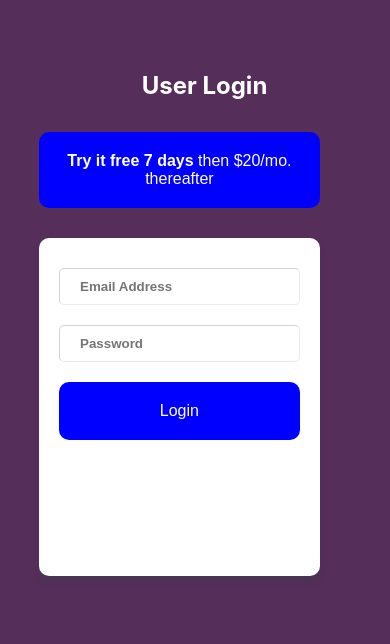
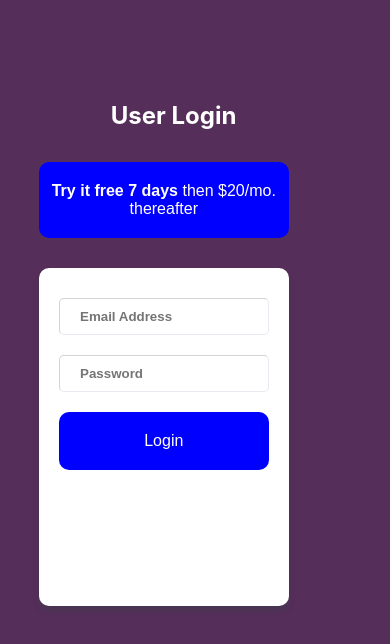
Before and after one commit to oyesolaibrahim/Quiz-App, a React (Create React App) app in the folder client/: page /user/login in a window 390 px wide. Shown: the top 644 px of the page. Built offline with nearby package versions, Linux system fonts and the light colour scheme.

Commit message:
cors installed

```diff
--- a/client/src/App.scss
+++ b/client/src/App.scss
@@ -35,7 +35,13 @@ h2 {
   margin-top: 30px;
   margin-right: 20px;
 }
-
+.form-header {
+  display: block;
+  margin: auto 5%;
+}
+#option-container {
+  margin-right: 50px;
+}
 .options, .options2 {
   border-radius: 10px;
   background-color: #7f3f88;
@@ -112,11 +118,10 @@ width: 150%;
   text-align: center;
 }
 .login-form {
-  margin-left: 30%;
+  margin: auto 20%;
 }
 .form-body {
   margin-top: -95px;
-  margin-left: 30%;
 }
 .form-container {
   border-style:hidden;
@@ -124,6 +129,7 @@ width: 150%;
   border-radius:10px;
   padding:30px;
   width:80%;
+  margin: auto 0px;
   height:50%;
   box-shadow: 0px 5px 5px hsla(249, 10%, 26%, 0.5);
 
@@ -345,7 +351,13 @@ input {
 .welcome-div {
   margin-top: 20px;
 }
-
+.login-form {
+  margin: 70px 10%;
+}
+.admin-singup {
+  display: inline-block;
+  margin-left: 30%;
+}
  @media screen and (max-width:740px) {
 
  .result-body {
@@ -380,6 +392,10 @@ input {
 div.options, div button {
   width: 80%;
 }
+ }
+ .admin-singup {
+   display: inline-block;
+   margin-left: 25%;
  }
  @media screen and (max-width:600px) {
   .landing-page {
@@ -525,6 +541,10 @@ div.options, div button {
   max-width: 130px;
 }
  }
+ .admin-singup {
+   display: inline-block;
+   margin-left: 20%;
+ }
  }
  @media screen and (max-width:385px) {
 
@@ -559,6 +579,13 @@ div.options, div button {
    width: 100%;
    position: relative;
    /*left: -35%;*/
+ }
+ .login-form {
+  margin-top: 30px;
+ }
+ .admin-singup {
+   display: inline-block;
+   margin-left: 15%;
  }
 }
 
--- a/client/src/components/Question.jsx
+++ b/client/src/components/Question.jsx
@@ -104,7 +104,7 @@ return (
 
       </div>
 
-      <div>
+      <div id="option-container">
           <div className="flex start options" onClick={optio}>
               <h6>A</h6>
               <p>{data ? data[subjectIndex].questions[questionIndex].options[optionIndex] : ""}</p>
--- a/client/src/components/User-login.jsx
+++ b/client/src/components/User-login.jsx
@@ -47,10 +47,10 @@ const UserLogin = () => {
       }
     return (
 <>
-         <div className="login-form body">
+      <div className="login-form body">
 
        {!login &&   <h3 className="error">{error}</h3>}
-            <div>
+            <div className="form-header">
                 <h2 className="admin-singup">User Login</h2>
                 <p className="error"></p>
             </div>
```
